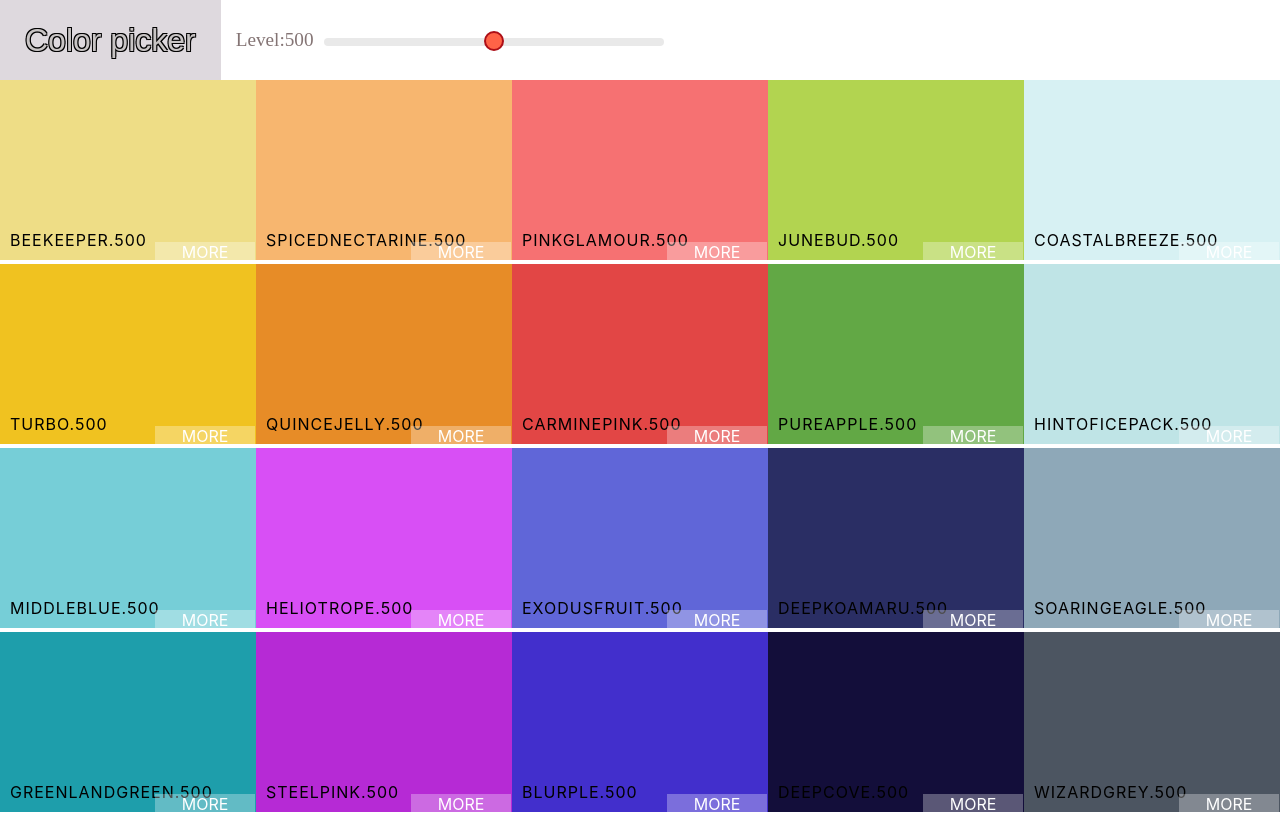
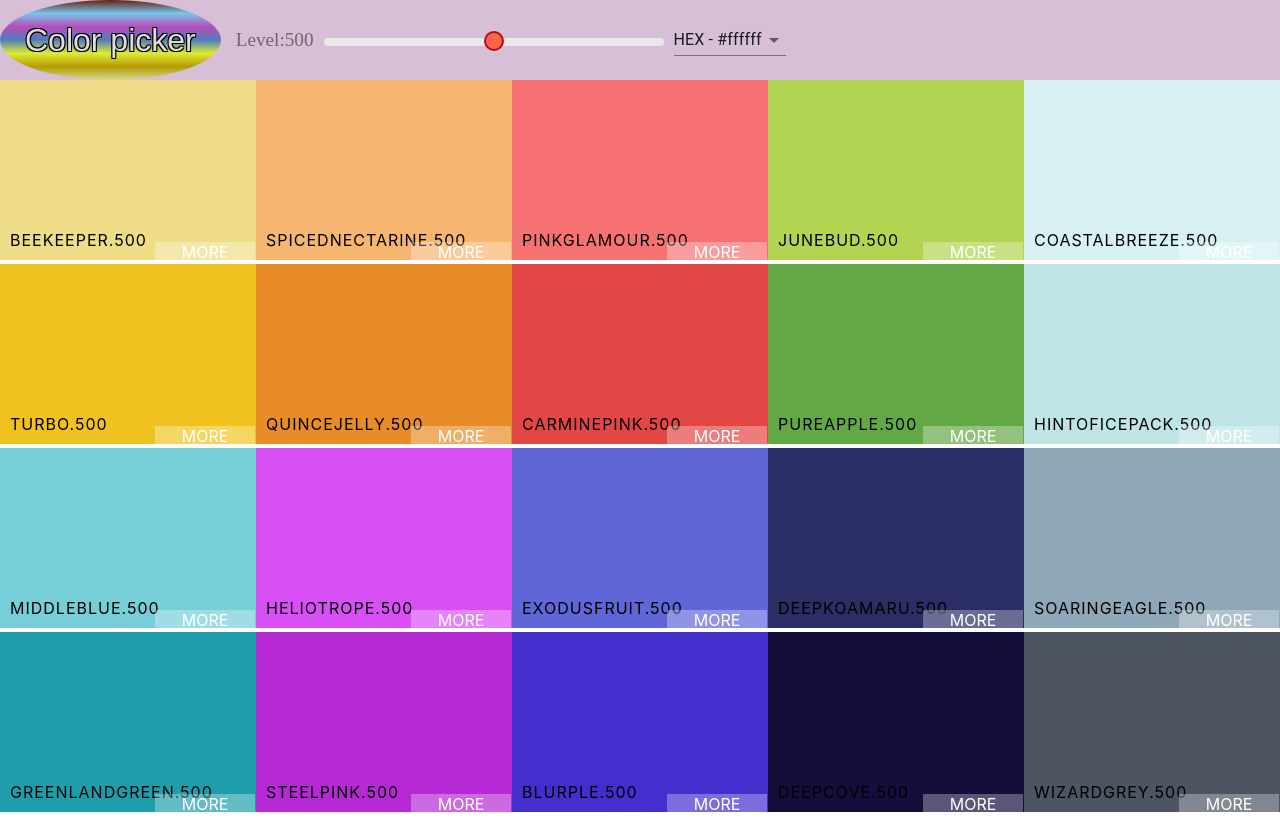
Before and after one commit to amruthayalamanchili/react-projects, a React (Create React App) app: page /palette/flat-ui-colors-american in a window 1280 px wide. Built offline with nearby package versions, Linux system fonts and the light colour scheme.

Commit message:
added select and imported material-ui

```diff
--- a/package.json
+++ b/package.json
@@ -3,6 +3,7 @@
   "version": "0.1.0",
   "private": true,
   "dependencies": {
+    "@material-ui/core": "^4.9.5",
     "@testing-library/jest-dom": "^4.2.4",
     "@testing-library/react": "^9.5.0",
     "@testing-library/user-event": "^7.2.1",
--- a/src/Navbar.css
+++ b/src/Navbar.css
@@ -3,9 +3,18 @@
 	align-items: center;
 	justify-content: flex-start;
 	height: 10vh;
+	background-color: thistle;
 }
 .logo {
-	background-color: rgba(172, 161, 172, 0.4);
+	background: -webkit-linear-gradient(
+		rgb(102, 33, 16),
+		rgb(118, 198, 235),
+		rgb(184, 77, 184),
+		rgb(78, 126, 189),
+		rgb(222, 235, 50),
+		rgb(182, 155, 4),
+		rgba(204, 247, 49, 0.473)
+	);
 	height: 100%;
 	display: flex;
 	align-items: center;
@@ -13,10 +22,11 @@
 	padding: 0 25px;
 	font-size: 2rem;
 	font-family: sans-serif;
+	border-radius: 50%;
 }
 .logo a {
 	text-decoration: none;
-	color: rgba(250, 245, 245, 0.8);
+	color: rgba(250, 242, 242, 0.9);
 	font-style: initial;
 	text-shadow: -1px -1px 0 #000, 1px -1px 0 #000, -1px 1px 0 #000, 1px 1px 0 #000;
 }
--- a/src/Navbar.js
+++ b/src/Navbar.js
@@ -1,10 +1,21 @@
 import React, { Component } from 'react';
+import { Select, MenuItem } from '@material-ui/core';
 import Slider from 'rc-slider';
 import 'rc-slider/assets/index.css';
 import './Navbar.css';
 class Navbar extends Component {
+	constructor(props) {
+		super(props);
+		this.state = { format: 'hex' };
+		this.handleChange = this.handleChange.bind(this);
+	}
+	handleChange(evt) {
+		this.setState({ format: evt.target.value });
+		this.props.handleChange(evt.target.value);
+	}
 	render() {
 		const { level, changeLevel } = this.props;
+		const { format } = this.state;
 		return (
 			<header className="Navbar">
 				<div className="logo">
@@ -21,6 +32,13 @@ class Navbar extends Component {
 					step={100}
 					onAfterChange={changeLevel}
 				/>
+				<div className="selectContainer">
+					<Select value={format} onChange={this.handleChange}>
+						<MenuItem value="hex">HEX - #ffffff</MenuItem>
+						<MenuItem value="rgb">RGB - rgb(255,255,255)</MenuItem>
+						<MenuItem value="rgba">RGBA - rgba(255,255,255,1.0)</MenuItem>
+					</Select>
+				</div>
 			</header>
 		);
 	}
--- a/src/Palette.js
+++ b/src/Palette.js
@@ -6,19 +6,23 @@ import './Palette.css';
 class Palette extends Component {
 	constructor(props) {
 		super(props);
-		this.state = { level: 500 };
+		this.state = { level: 500, format: 'hex' };
 		this.changeLevel = this.changeLevel.bind(this);
+		this.changeFormat = this.changeFormat.bind(this);
 	}
 	changeLevel(level) {
 		this.setState({ level });
 	}
+	changeFormat(val) {
+		this.setState({ format: val });
+	}
 	render() {
 		const { colors } = this.props.palette;
-		const { level } = this.state;
-		const colorBox = colors[level].map((color) => <ColorBoxes background={color.hex} name={color.name} />);
+		const { level, format } = this.state;
+		const colorBox = colors[level].map((color) => <ColorBoxes background={color[format]} name={color.name} />);
 		return (
 			<div className="Palette">
-				<Navbar level={level} changeLevel={this.changeLevel} />
+				<Navbar level={level} changeLevel={this.changeLevel} handleChange={this.changeFormat} />
 				{/* navbar goes here */}
 				<div className="Palette-boxes">{colorBox}</div>
 				{/* footer goes here */}
```
Also changed, not shown: 1 other file (tests, documents, lock files or other folders).
